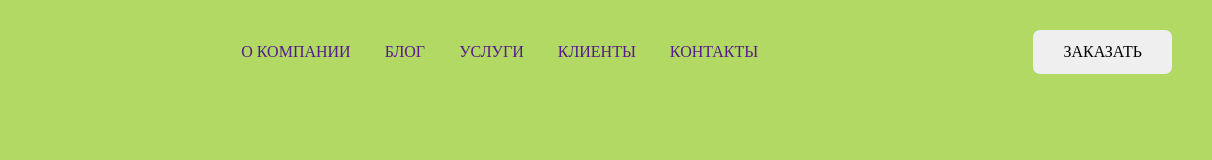
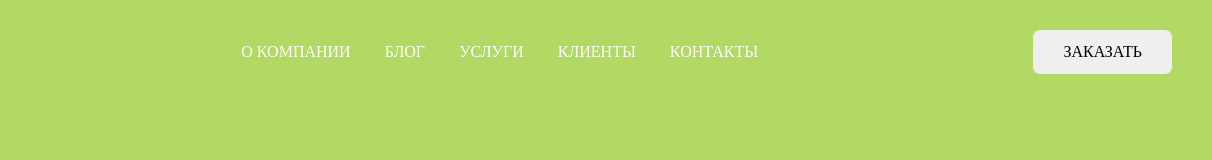
Before and after one commit to meysey/Simple-Starter, a plain HTML site: page index.html in a window 1280 px wide. Shown: the full height of the page, 68-1280 px from the left. Drawn offline with Linux system fonts and the light colour scheme.

Commit message:
Update style.css

```diff
--- a/styles/css/style.css
+++ b/styles/css/style.css
@@ -32,8 +32,11 @@ body {
 .nav__list-item{
 	display: inline-block;
 	margin-right: 30px;
+	text-transform: uppercase;
+}
+
+.nav__list-item a{
 	color: #fff;
-	text-transform: uppercase;
 }
 
 .header__button{
```
